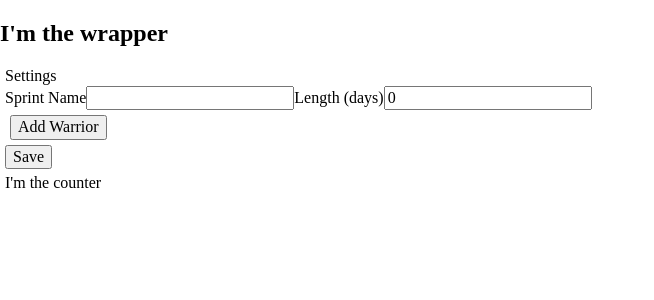
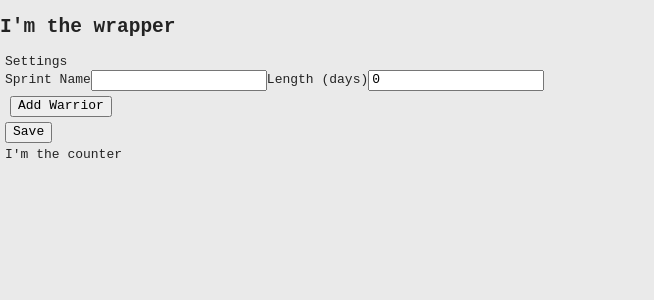
Before and after one commit to aln447/sprint-counter, a React (Create React App) app: page / in a window 1280 px wide. Shown: the top 300 px of the page, without its empty margins (0-654 px from the left). Built offline with nearby package versions, Linux system fonts and the light colour scheme.

Commit message:
Add a global style declaration

```diff
--- a/src/index.tsx
+++ b/src/index.tsx
@@ -2,10 +2,13 @@ import React from 'react';
 import ReactDOM from 'react-dom';
 import App from './App';
 import { Normalize } from 'styled-normalize';
+import { GlobalStyle } from './styled/GlobalStyle';
+
 
 ReactDOM.render(
   <React.StrictMode>
     <Normalize />
+    <GlobalStyle />
     <App />
   </React.StrictMode>,
   document.getElementById('root')
--- /dev/null
+++ b/src/styled/GlobalStyle.ts
@@ -0,0 +1,14 @@
+import { createGlobalStyle } from 'styled-components';
+
+export const GlobalStyle = createGlobalStyle`
+    html {
+        --bg: #80808029;
+        --text: #000000d9;
+
+        font-family: monospace;
+        width: 100%;
+        height: 100%;
+        background: var(--bg);
+        color: var(--text);
+    }
+`;
```
